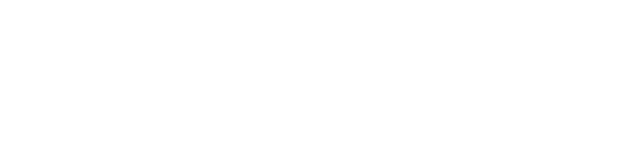
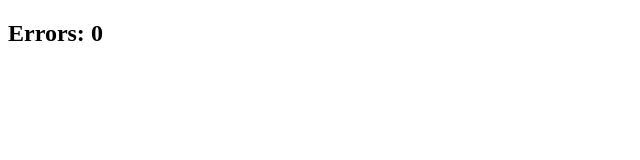
Before and after one commit to trimoni/match-card-game, a plain HTML site: page index.html in a window 1280 px wide. Shown: the whole page, without its empty margins (0-640 px from the left). Drawn offline with Linux system fonts and the light colour scheme.

Commit message:
errors span

```diff
--- a/index.html
+++ b/index.html
@@ -9,6 +9,6 @@
   <script defer src="/js/app.js"></script>
 </head>
 <body>
-
+  <h2>Errors: <span id='errors'>0</span></h2>
 </body>
 </html>
```
